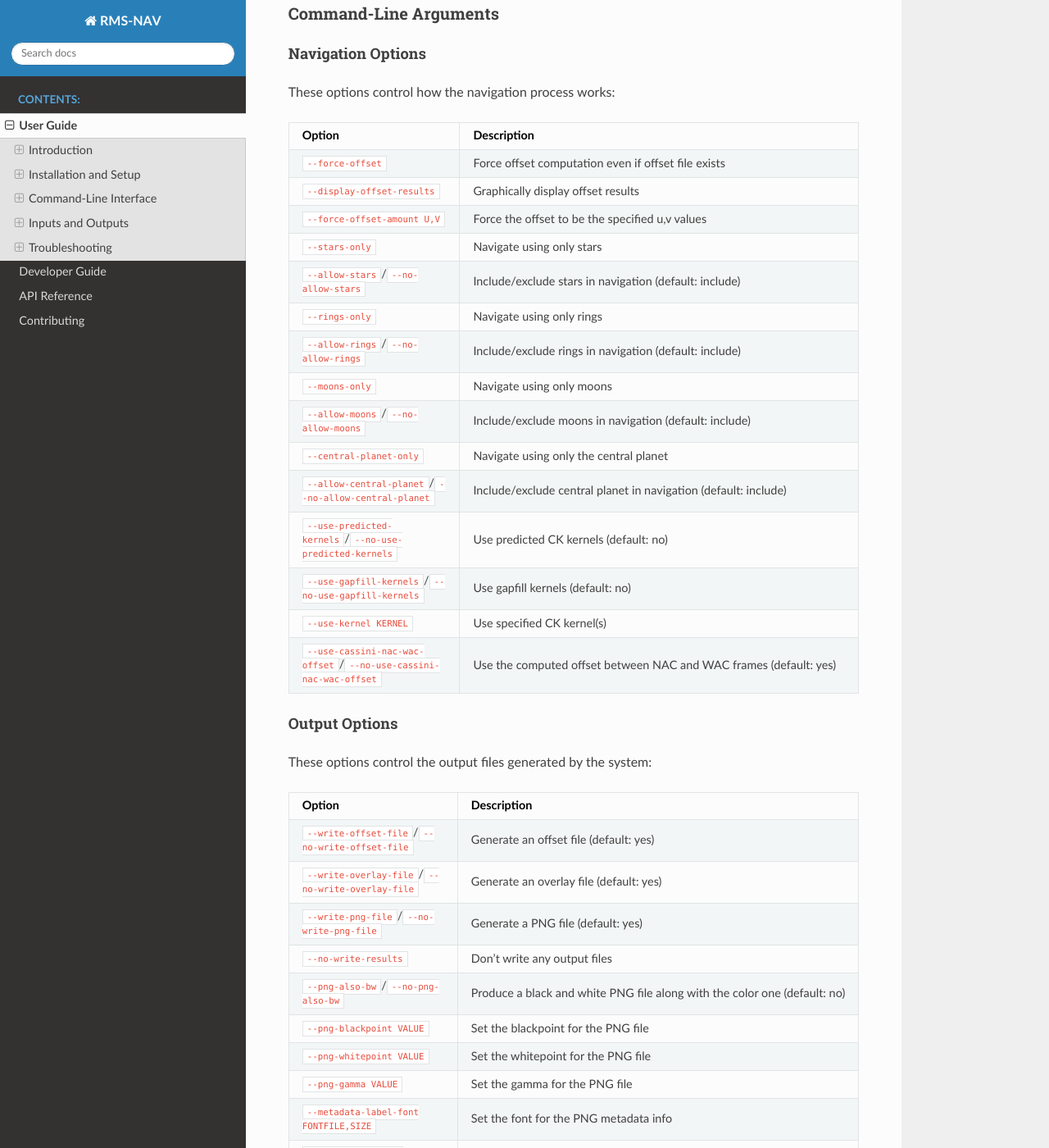
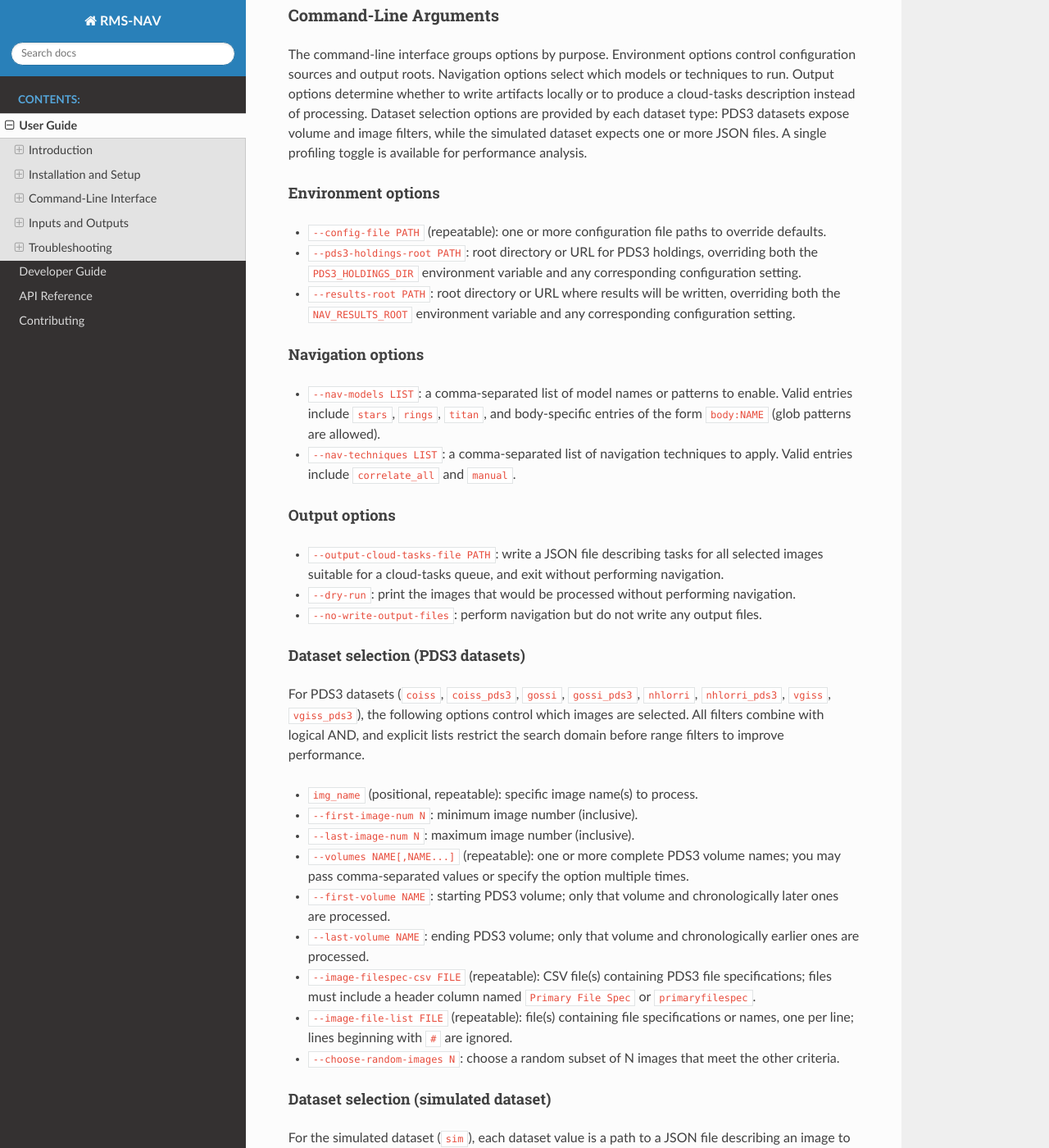
Before and after one commit to SETI/rms-nav, a Sphinx documentation site: the page built from docs/user_guide.rst, in a window 1280 px wide and 1400 px high, scrolled down 2416 px. Shown: the whole window at 82% size. Built offline with Sphinx 7.4.7 and the Read the Docs theme 3.1.0, drawn with Linux system fonts in a browser that asks for light colours; some of the changed text lies outside the part shown.

Commit message:
Update documentation and add sphinx to automated test (#46)

```diff
--- a/docs/user_guide.rst
+++ b/docs/user_guide.rst
@@ -5,7 +5,7 @@ User Guide
 Introduction
 ============
 
-RMS-NAV is a spacecraft image navigation system designed to analyze images from various space missions and determine precise positional offsets. This guide explains how to use the ``nav_main_offset.py`` program, which is the primary command-line interface for the RMS-NAV system.
+RMS-NAV is a spacecraft image navigation system designed to analyze images from various space missions and determine precise positional offsets. This guide explains how to use the primary command-line interface in ``main/nav_main_offset.py`` to navigate images and generate results, how to invoke the cloud-tasks variant for queue-driven processing, and how to launch the GUI used to design simulated models for testing.
 
 Purpose of the System
 ---------------------
@@ -28,12 +28,13 @@ The system works by:
 Supported Missions
 ------------------
 
-RMS-NAV currently supports the following spacecraft missions and instruments:
+RMS-NAV currently supports multiple instruments, organized by dataset names you will pass on the command line. Dataset names are case-insensitive and map to instrument-specific handlers. The complete set is:
 
-* **Cassini** - Imaging Science Subsystem (COISS)
-* **Voyager** - Imaging Science Subsystem (VGISS)
-* **Galileo** - Solid State Imager (GOSSI)
-* **New Horizons** - Long Range Reconnaissance Imager (NHLORRI)
+* ``coiss`` and ``coiss_pds3`` — Cassini Imaging Science Subsystem
+* ``gossi`` and ``gossi_pds3`` — Galileo Solid State Imager
+* ``nhlorri`` and ``nhlorri_pds3`` — New Horizons Long Range Reconnaissance Imager
+* ``vgiss`` and ``vgiss_pds3`` — Voyager Imaging Science Subsystem
+* ``sim`` — simulated images described by JSON files
 
 Installation and Setup
 ======================
@@ -100,267 +101,120 @@ The main entry point for RMS-NAV is ``main/nav_main_offset.py``. The basic synta
 
 .. code-block:: bash
 
-   python main/nav_main_offset.py INSTRUMENT [options] [file selection options]
+   python main/nav_main_offset.py DATASET_NAME [options]
 
-Where ``INSTRUMENT`` is one of:
-
-* ``COISS`` - Cassini Imaging Science Subsystem
-* ``GOSSI`` - Galileo Solid State Imager
-* ``NHLORRI`` - New Horizons Long Range Reconnaissance Imager
-* ``VGISS`` - Voyager Imaging Science Subsystem
+Where ``DATASET_NAME`` is one of the supported names listed in the "Supported Missions" section. Names are case-insensitive (for example, ``COISS`` and ``coiss`` are equivalent).
 
 Command-Line Arguments
 ----------------------
 
-Navigation Options
+The command-line interface groups options by purpose. Environment options control configuration sources and output roots. Navigation options select which models or techniques to run. Output options determine whether to write artifacts locally or to produce a cloud-tasks description instead of processing. Dataset selection options are provided by each dataset type: PDS3 datasets expose volume and image filters, while the simulated dataset expects one or more JSON files. A single profiling toggle is available for performance analysis.
+
+Environment options
+^^^^^^^^^^^^^^^^^^^
+
+* ``--config-file PATH`` (repeatable): one or more configuration file paths to override defaults.
+* ``--pds3-holdings-root PATH``: root directory or URL for PDS3 holdings, overriding both the ``PDS3_HOLDINGS_DIR`` environment variable and any corresponding configuration setting.
+* ``--results-root PATH``: root directory or URL where results will be written, overriding both the ``NAV_RESULTS_ROOT`` environment variable and any corresponding configuration setting.
+
+Navigation options
 ^^^^^^^^^^^^^^^^^^
 
-These options control how the navigation process works:
+* ``--nav-models LIST``: a comma-separated list of model names or patterns to enable. Valid entries include ``stars``, ``rings``, ``titan``, and body-specific entries of the form ``body:NAME`` (glob patterns are allowed).
+* ``--nav-techniques LIST``: a comma-separated list of navigation techniques to apply. Valid entries include ``correlate_all`` and ``manual``.
 
-.. list-table::
-   :widths: 30 70
-   :header-rows: 1
-
-   * - Option
-     - Description
-   * - ``--force-offset``
-     - Force offset computation even if offset file exists
-   * - ``--display-offset-results``
-     - Graphically display offset results
-   * - ``--force-offset-amount U,V``
-     - Force the offset to be the specified u,v values
-   * - ``--stars-only``
-     - Navigate using only stars
-   * - ``--allow-stars``/``--no-allow-stars``
-     - Include/exclude stars in navigation (default: include)
-   * - ``--rings-only``
-     - Navigate using only rings
-   * - ``--allow-rings``/``--no-allow-rings``
-     - Include/exclude rings in navigation (default: include)
-   * - ``--moons-only``
-     - Navigate using only moons
-   * - ``--allow-moons``/``--no-allow-moons``
-     - Include/exclude moons in navigation (default: include)
-   * - ``--central-planet-only``
-     - Navigate using only the central planet
-   * - ``--allow-central-planet``/``--no-allow-central-planet``
-     - Include/exclude central planet in navigation (default: include)
-   * - ``--use-predicted-kernels``/``--no-use-predicted-kernels``
-     - Use predicted CK kernels (default: no)
-   * - ``--use-gapfill-kernels``/``--no-use-gapfill-kernels``
-     - Use gapfill kernels (default: no)
-   * - ``--use-kernel KERNEL``
-     - Use specified CK kernel(s)
-   * - ``--use-cassini-nac-wac-offset``/``--no-use-cassini-nac-wac-offset``
-     - Use the computed offset between NAC and WAC frames (default: yes)
-
-Output Options
+Output options
 ^^^^^^^^^^^^^^
 
-These options control the output files generated by the system:
+* ``--output-cloud-tasks-file PATH``: write a JSON file describing tasks for all selected images suitable for a cloud-tasks queue, and exit without performing navigation.
+* ``--dry-run``: print the images that would be processed without performing navigation.
+* ``--no-write-output-files``: perform navigation but do not write any output files.
 
-.. list-table::
-   :widths: 30 70
-   :header-rows: 1
+Dataset selection (PDS3 datasets)
+^^^^^^^^^^^^^^^^^^^^^^^^^^^^^^^^^
 
-   * - Option
-     - Description
-   * - ``--write-offset-file``/``--no-write-offset-file``
-     - Generate an offset file (default: yes)
-   * - ``--write-overlay-file``/``--no-write-overlay-file``
-     - Generate an overlay file (default: yes)
-   * - ``--write-png-file``/``--no-write-png-file``
-     - Generate a PNG file (default: yes)
-   * - ``--no-write-results``
-     - Don't write any output files
-   * - ``--png-also-bw``/``--no-png-also-bw``
-     - Produce a black and white PNG file along with the color one (default: no)
-   * - ``--png-blackpoint VALUE``
-     - Set the blackpoint for the PNG file
-   * - ``--png-whitepoint VALUE``
-     - Set the whitepoint for the PNG file
-   * - ``--png-gamma VALUE``
-     - Set the gamma for the PNG file
-   * - ``--metadata-label-font FONTFILE,SIZE``
-     - Set the font for the PNG metadata info
-   * - ``--stars-label-font FONTFILE,SIZE``
-     - Set the font for star labels
-   * - ``--rings-label-font FONTFILE,SIZE``
-     - Set the font for ring labels
-   * - ``--bodies-label-font FONTFILE,SIZE``
-     - Set the font for body labels (moons and central planet)
-   * - ``--label-rings-backplane``/``--no-label-rings-backplane``
-     - Label backplane longitude and radius on ring images (default: no)
-   * - ``--show-star-streaks``/``--no-show-star-streaks``
-     - Show star streaks in the overlay and PNG files (default: no)
+For PDS3 datasets (``coiss``, ``coiss_pds3``, ``gossi``, ``gossi_pds3``, ``nhlorri``, ``nhlorri_pds3``, ``vgiss``, ``vgiss_pds3``), the following options control which images are selected. All filters combine with logical AND, and explicit lists restrict the search domain before range filters to improve performance.
 
-File Selection Options
-^^^^^^^^^^^^^^^^^^^^^^
+* ``img_name`` (positional, repeatable): specific image name(s) to process.
+* ``--first-image-num N``: minimum image number (inclusive).
+* ``--last-image-num N``: maximum image number (inclusive).
+* ``--volumes NAME[,NAME...]`` (repeatable): one or more complete PDS3 volume names; you may pass comma-separated values or specify the option multiple times.
+* ``--first-volume NAME``: starting PDS3 volume; only that volume and chronologically later ones are processed.
+* ``--last-volume NAME``: ending PDS3 volume; only that volume and chronologically earlier ones are processed.
+* ``--image-filespec-csv FILE`` (repeatable): CSV file(s) containing PDS3 file specifications; files must include a header column named ``Primary File Spec`` or ``primaryfilespec``.
+* ``--image-file-list FILE`` (repeatable): file(s) containing file specifications or names, one per line; lines beginning with ``#`` are ignored.
+* ``--choose-random-images N``: choose a random subset of N images that meet the other criteria.
 
-File Selection Logic
-^^^^^^^^^^^^^^^^^^^^
+Dataset selection (simulated dataset)
+^^^^^^^^^^^^^^^^^^^^^^^^^^^^^^^^^^^^^
 
-The file selection options can be combined to create complex filtering rules:
+For the simulated dataset (``sim``), each dataset value is a path to a JSON file describing an image to be rendered and navigated. Selection options are:
 
-1. **Volume-based selection**: Use ``--volumes``, ``--first-volume``, and ``--last-volume`` to select images from specific PDS3 volumes.
+* ``img_path`` (positional, repeatable): one or more paths to JSON files containing simulated images to process.
 
-2. **Image number selection**: Use ``--first-image-num`` and ``--last-image-num`` to select images within a specific range of image numbers.
+Miscellaneous
+^^^^^^^^^^^^^
 
-3. **Camera type filtering**: Use ``--camera-type`` to select images from a specific camera (e.g., NAC or WAC for Cassini).
-
-4. **File list selection**: Use ``--image-filelist`` or ``--image-pds-csv`` to process images listed in external files.
-
-5. **Processing state filtering**: Use ``--has-offset-file``, ``--has-no-offset-file``, ``--has-png-file``, and ``--has-no-png-file`` to select images based on whether they've been processed before.
-
-6. **Error condition filtering**: Use ``--has-offset-error``, ``--has-offset-spice-error``, and ``--has-offset-nonspice-error`` to select images that had specific errors during previous processing attempts.
-
-7. **Custom filtering**: Use ``--selection-expr`` with a Python expression that evaluates metadata from previous processing attempts.
-
-8. **Random sampling**: Use ``--choose-random-images`` to select a random subset of images that match other criteria.
-
-When multiple selection criteria are specified, they are combined with logical AND - only images that satisfy all criteria will be selected.
-
-File Selection Options
-^^^^^^^^^^^^^^^^^^^^^^
-
-These options vary by instrument but generally include:
-
-.. list-table::
-   :widths: 30 70
-   :header-rows: 1
-
-   * - Option
-     - Description
-   * - ``image_name``
-     - Specific image name(s) to process
-   * - ``--image-full-path PATH``
-     - Process a single image at the specified path
-   * - ``--directory DIR``
-     - Process all valid images in the specified directory
-   * - ``--first-image-num IMAGE_NUM``
-     - The starting image number
-   * - ``--last-image-num IMAGE_NUM``
-     - The ending image number
-   * - ``--camera-type TYPE``
-     - Only process images with the given camera type
-   * - ``--volumes VOL_NAME``
-     - One or more entire PDS3 volumes or volume/range_subdirs
-   * - ``--first-volume VOL_NAME``
-     - The starting PDS3 volume name
-   * - ``--last-volume VOL_NAME``
-     - The ending PDS3 volume name
-   * - ``--image-pds-csv FILE``
-     - A CSV file downloaded from PDS that contains filespecs of images to process
-   * - ``--image-filelist FILE``
-     - A file that contains image names of images to process
-   * - ``--strict-file-order``
-     - With --image-filelist or --image-pds-csv, return filename in the order in the file, not numerical order
-   * - ``--has-offset-file``
-     - Only process images that already have an offset file
-   * - ``--has-no-offset-file``
-     - Only process images that don't already have an offset file
-   * - ``--has-png-file``
-     - Only process images that already have a PNG file
-   * - ``--has-no-png-file``
-     - Only process images that don't already have a PNG file
-   * - ``--has-offset-error``
-     - Only process images if the offset file exists and indicates a fatal error
-   * - ``--has-offset-nonspice-error``
-     - Only process images if the offset file exists and indicates a fatal error other than missing SPICE data
-   * - ``--has-offset-spice-error``
-     - Only process images if the offset file exists and indicates a fatal error from missing SPICE data
-   * - ``--selection-expr EXPR``
-     - Expression to evaluate to decide whether to reprocess an offset
-   * - ``--choose-random-images N``
-     - Choose N random images to process within other constraints
-   * - ``--show-image-list-only``
-     - Only show the list of images that would be processed
-
-Miscellaneous Options
-^^^^^^^^^^^^^^^^^^^^^
-
-.. list-table::
-   :widths: 30 70
-   :header-rows: 1
-
-   * - Option
-     - Description
-   * - ``--profile``/``--no-profile``
-     - Do performance profiling (default: no)
+* ``--profile`` / ``--no-profile``: enable or disable runtime profiling (default is disabled).
 
 Example Commands
 ----------------
 
-Process a single Cassini image using only star navigation:
+To process a single Cassini image by specifying its name explicitly and using the default navigation technique:
 
 .. code-block:: bash
 
-   python main/nav_main_offset.py COISS --stars-only --image-full-path /path/to/image/N1234567890.IMG
+   python main/nav_main_offset.py coiss N1234567890
 
-Process all Voyager images in a directory:
+To process Voyager images within a single PDS3 volume:
 
 .. code-block:: bash
 
-   python main/nav_main_offset.py VGISS --directory /path/to/voyager/images
+   python main/nav_main_offset.py vgiss --volumes VGISS_5101
 
-Process a New Horizons image with custom PNG settings:
+To process a New Horizons image list found in a CSV from PDS, running both star and manual techniques:
 
 .. code-block:: bash
 
-   python main/nav_main_offset.py NHLORRI --image-full-path /path/to/image.IMG --png-blackpoint 100 --png-whitepoint 1000 --png-gamma 1.2
+   python main/nav_main_offset.py nhlorri --image-filespec-csv /path/to/nhlorri.csv --nav-techniques correlate_all,manual
 
-Process a Galileo image using only moon features:
+To choose ten random Cassini images between two volumes and perform a dry run:
 
 .. code-block:: bash
 
-   python main/nav_main_offset.py GOSSI --moons-only --image-full-path /path/to/image.IMG
+   python main/nav_main_offset.py coiss --first-volume COISS_2001 --last-volume COISS_2010 --choose-random-images 10 --dry-run
 
-Process a Cassini image without creating output files (for testing):
+To generate a cloud-tasks JSON file for images across two Voyager volumes without processing:
 
 .. code-block:: bash
 
-    python main/nav_main_offset.py COISS --no-write-results --image-full-path /path/to/image.IMG
+   python main/nav_main_offset.py vgiss --volumes VGISS_5101 --volumes VGISS_5102 --output-cloud-tasks-file tasks.json
 
-Using PDS3 Dataset Options
---------------------------
+Cloud-tasks entry point
+-----------------------
 
-The PDS3 dataset options provide powerful ways to select and filter images from PDS3 archives:
-
-Processing images from a specific volume:
+Queue-driven processing is supported by ``main/nav_main_offset_cloud_tasks.py``. This variant reads tasks from a queue and processes each batch of files described by the task payload. It accepts the same environment options used to derive configuration and results roots and does not include dataset selection flags because the task provides the list of files. Invoke it with:
 
 .. code-block:: bash
 
-   python main/nav_main_offset.py VGISS --volumes VGISS_5101 --show-image-list-only
+   python main/nav_main_offset_cloud_tasks.py [--config-file PATH] [--results-root PATH]
 
-Processing images within a range of volumes:
+Each task payload must be a JSON object with the following fields:
+
+* ``dataset_name``: one of the supported dataset names.
+* ``arguments``: an object with optional keys ``nav_models`` and ``nav_techniques`` (lists or ``null``).
+* ``files``: an array of objects, each containing ``image_file_url``, ``label_file_url``, ``results_path_stub``, and optional ``index_file_row`` metadata.
+
+Simulated model GUI
+-------------------
+
+The GUI in ``main/create_simulated_body_model.py`` allows you to build and adjust simulated scenes consisting of one or more planetary bodies and star fields. Launch it with:
 
 .. code-block:: bash
 
-   python main/nav_main_offset.py COISS --first-volume COISS_2001 --last-volume COISS_2010
+   python main/create_simulated_body_model.py
 
-Processing images that need reprocessing (no existing offset file):
-
-.. code-block:: bash
-
-   python main/nav_main_offset.py COISS --has-no-offset-file --volumes COISS_2001
-
-Processing images with specific error conditions:
-
-.. code-block:: bash
-
-   python main/nav_main_offset.py COISS --has-offset-spice-error --volumes COISS_2001
-
-Processing a random sample of images:
-
-.. code-block:: bash
-
-   python main/nav_main_offset.py VGISS --volumes VGISS_5101 --choose-random-images 10
-
-Using a custom selection expression to filter images:
-
-.. code-block:: bash
-
-   python main/nav_main_offset.py COISS --selection-expr "metadata.get('EXPOSURE_DURATION') > 100" --volumes COISS_2001
+The interface provides a live preview with pan and zoom, tabs for each model element, and controls to adjust geometry and photometric parameters. You can save a PNG snapshot of the current scene and export or import the JSON parameter set used to describe the model. The rendering uses the same engine as the navigation system (see ``nav.sim.render``), so the generated scenes are suitable for testing navigation algorithms end-to-end.
 
 
 Inputs and Outputs
@@ -432,21 +286,11 @@ Troubleshooting
 Common Issues
 -------------
 
-1. **Missing SPICE kernels**: Ensure all required SPICE kernels are available and the SPICE_PATH is set correctly
-2. **Image format issues**: Verify that the input image is in the expected PDS3 format
-3. **No features found**: Some images may not contain enough features for navigation
-4. **Poor correlation**: Check image quality and try different navigation techniques
+If SPICE kernels are missing, ensure that all required kernels are available and that environment variables and configuration files point to valid paths. For PDS3 inputs, verify the files conform to expected formats. In cases where no features are found or correlations are weak, check image quality, adjust the selected models or techniques, or limit processing to images known to contain suitable features. Use ``--dry-run`` to validate selection criteria without performing full processing.
 
 Getting Help
 ------------
 
 If you encounter persistent issues:
 
-1. Check the log files for detailed error messages
-2. Review the example scripts in the `examples/` directory
-3. Consult the developer documentation
-4. Contact the development team with:
-   - A description of the issue
-   - The command line used
-   - Log files
-   - Sample images (if possible)
+Review logs for detailed errors, consult the developer documentation for architectural context, and provide the command line, log snippets, and representative input data when asking for support.
--- a/requirements.txt
+++ b/requirements.txt
@@ -9,7 +9,7 @@ PyQt6
 pytest
 pytest-cov
 pytest-profiling
-rms-cloud-tasks>=0.1.1
+rms-cloud-tasks>=0.1.2
 rms-filecache>=3.0.0
 rms-imgdisp
 rms-julian>=3.0.1
```
Also changed, not shown: docs/api_reference.rst (+62 -15 lines), docs/developer_guide.rst (+26 -68 lines), 1 other file.
